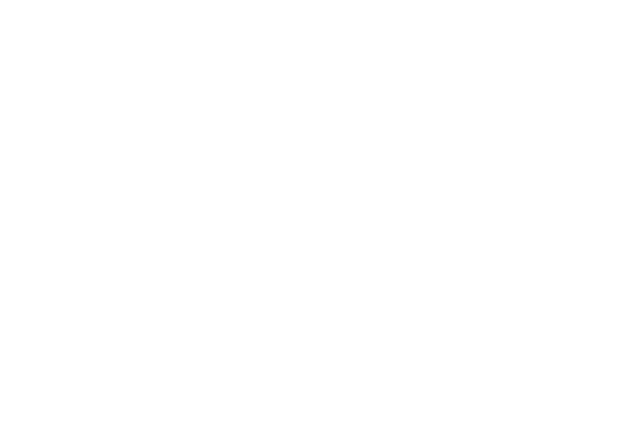
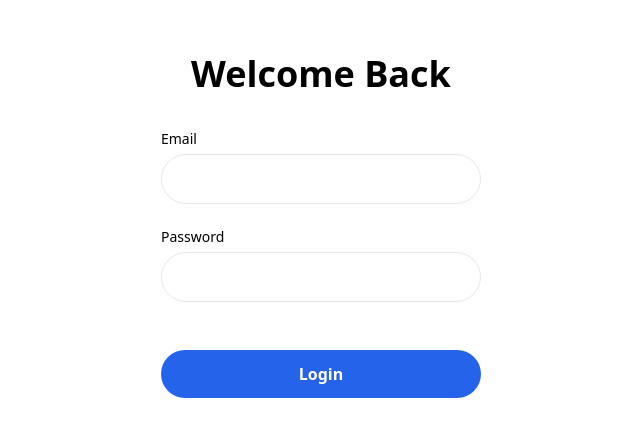
Before and after one commit to DavePlayer/hardware-store, a React (Vite) app in the folder front/: page /login in a window 1280 px wide. Before the commit this address had no page. Shown: the part 174-610 px from the top of the page, without its empty margins (319-959 px from the left). Built offline with nearby package versions, Linux system fonts and the light colour scheme.

Commit message:
added login page and basic token retrieval

```diff
--- a/front/index.html
+++ b/front/index.html
@@ -4,6 +4,7 @@
     <meta charset="UTF-8" />
     <link rel="icon" type="image/svg+xml" href="/vite.svg" />
     <meta name="viewport" content="width=device-width, initial-scale=1.0" />
+    <script src="http://localhost:8097"></script>
     <title>Vite + React + TS</title>
   </head>
   <body>
--- a/front/package.json
+++ b/front/package.json
@@ -4,7 +4,7 @@
   "version": "0.0.0",
   "type": "module",
   "scripts": {
-    "start": "vite",
+    "start": "vite --mode development --host",
     "build": "tsc && vite build",
     "preview": "vite preview"
   },
@@ -20,9 +20,11 @@
     "@types/react": "^18.0.28",
     "@types/react-dom": "^18.0.11",
     "@types/react-table": "^7.7.14",
+    "@types/redux-logger": "^3.0.9",
     "@vitejs/plugin-react": "^3.1.0",
     "autoprefixer": "^10.4.14",
     "postcss": "^8.4.21",
+    "redux-logger": "^3.0.6",
     "tailwindcss": "^3.3.1",
     "typescript": "^4.9.3",
     "vite": "^4.2.0"
--- a/front/src/App.tsx
+++ b/front/src/App.tsx
@@ -1,15 +1,25 @@
 import { Routes, Route } from "react-router-dom";
 import { AsideLayout } from "./components/AsideLayout";
 import { HardwareStore } from "./components/HardwareStore";
+import { Login } from "./components/Login.js";
+import { Protector } from "./components/Protector.js";
 
 function App() {
     return (
         <main className="flex">
             <Routes>
-        <Route path="/" element={<h1>/</h1>}></Route>
+                <Route path="/" element={<Protector />}></Route>
                 <Route element={<AsideLayout />}>
-          <Route path="/hardware-store" element={<HardwareStore />} />
+                    <Route
+                        path="/hardware-store"
+                        element={
+                            <Protector>
+                                <HardwareStore />
+                            </Protector>
+                        }
+                    />
                 </Route>
+                <Route path="/login" element={<Login />}></Route>
             </Routes>
         </main>
     );
--- /dev/null
+++ b/front/src/components/Login.tsx
@@ -0,0 +1,60 @@
+import React, { useState } from "react";
+import { useDispatch } from "react-redux";
+import { login } from "../redux/reducers/user.js";
+
+export const Login = () => {
+    const [form, setForm] = useState<{ login: string; password: string }>({
+        login: "",
+        password: "",
+    });
+    const handleChange = (e: React.ChangeEvent<HTMLInputElement>) => {
+        const { name, value } = e.target;
+        setForm((prevState) => {
+            return {
+                ...prevState,
+                [name]: value,
+            };
+        });
+    };
+    const handleButton = (e: React.MouseEvent<HTMLButtonElement, MouseEvent>) => {
+        e.preventDefault();
+        console.log(form);
+        dispatch(login(form));
+    };
+    const dispatch = useDispatch();
+    return (
+        <section className="w-full h-[100vh] flex justify-center items-center flex-col">
+            <h2 className="text-4xl font-semibold mb-8">Welcome Back</h2>
+            <form className="w-1/4">
+                <label htmlFor="login" className="text-sm">
+                    Email
+                </label>
+                <input
+                    onChange={(e) => handleChange(e)}
+                    type="text"
+                    name="login"
+                    id="login"
+                    className="p-3 border mt-1 mb-5 rounded-full w-full"
+                    value={form.login}
+                />
+                <label htmlFor="password" className="text-sm">
+                    Password
+                </label>
+                <input
+                    onChange={(e) => handleChange(e)}
+                    type="password"
+                    name="password"
+                    id="password"
+                    className="p-3 border mt-1 rounded-full w-full"
+                    value={form.password}
+                />
+                <button
+                    onClick={(e) => handleButton(e)}
+                    className="p-3 bg-blue-600 w-full rounded-full mt-[3rem] text-white font-semibold"
+                >
+                    Login
+                </button>
+            </form>
+        </section>
+    );
+};
--- /dev/null
+++ b/front/src/components/Protector.tsx
@@ -0,0 +1,7 @@
+import React, { ReactNode } from "react";
+import { Navigate, redirect } from "react-router-dom";
+
+export const Protector: React.FC<{ children?: ReactNode }> = ({ children }) => {
+    console.log("passing through protector");
+    return <>{children ? children : <Navigate to="/login" />}</>;
+};
--- /dev/null
+++ b/front/src/config.json
@@ -0,0 +1,3 @@
+{
+        "serverUrl": "http://127.0.0.1:9999"
+}
--- a/front/src/main.tsx
+++ b/front/src/main.tsx
@@ -7,9 +7,11 @@ import { Provider } from "react-redux";
 import { store } from "./redux/store";
 
 ReactDOM.createRoot(document.getElementById("root") as HTMLElement).render(
-  <Provider store={store}>
-    <BrowserRouter>
-      <App />
-    </BrowserRouter>
-  </Provider>
+    <React.StrictMode>
+        <Provider store={store}>
+            <BrowserRouter>
+                <App />
+            </BrowserRouter>
+        </Provider>
+    </React.StrictMode>
 );
--- /dev/null
+++ b/front/src/redux/reducers/user.ts
@@ -0,0 +1,37 @@
+import { createSlice } from "@reduxjs/toolkit";
+import type { PayloadAction } from "@reduxjs/toolkit";
+import config from "./../../config.json";
+
+export interface IProduct {
+    token: string;
+}
+
+const initialState = {
+    token: "",
+};
+
+export const userSlice = createSlice({
+    name: "user",
+    initialState,
+    reducers: {
+        login: (state, action: PayloadAction<{ login: string; password: string }>) => {
+            const { login, password } = action.payload;
+            console.log("---------------------------", login, password);
+            fetch(`${config.serverUrl}/login?${new URLSearchParams({ login, password })}`, {
+                method: "GET",
+                headers: { "Content-type": "application/json;charset=utf-8" },
+            })
+                .then(async (data) => (data.ok ? data.json() : console.error(await data.json())))
+                .then((token) => console.log("token: ", token))
+                .catch((err) => {
+                    console.error(err);
+                });
+            return state;
+        },
+    },
+});
+
+// Action creators are generated for each case reducer function
+export const { login } = userSlice.actions;
+
+export default userSlice.reducer;
--- a/front/src/redux/store.ts
+++ b/front/src/redux/store.ts
@@ -1,10 +1,14 @@
-import { configureStore } from "@reduxjs/toolkit";
+import { configureStore, applyMiddleware } from "@reduxjs/toolkit";
 import productsReducer from "./reducers/product";
+import logger from "redux-logger";
+import userReducer from "./reducers/user.js";
 
 export const store = configureStore({
-  reducer: {
-    products: productsReducer,
-  },
+    reducer: {
+        products: productsReducer,
+        user: userReducer,
+    },
+    middleware: (getDefaultMiddleware) => getDefaultMiddleware().concat(logger),
 });
 
 // Infer the `RootState` and `AppDispatch` types from the store itself
```
Also changed, not shown: 1 other file (tests, documents, lock files or other folders). Lines whose indentation alone changed are shown as unchanged.
